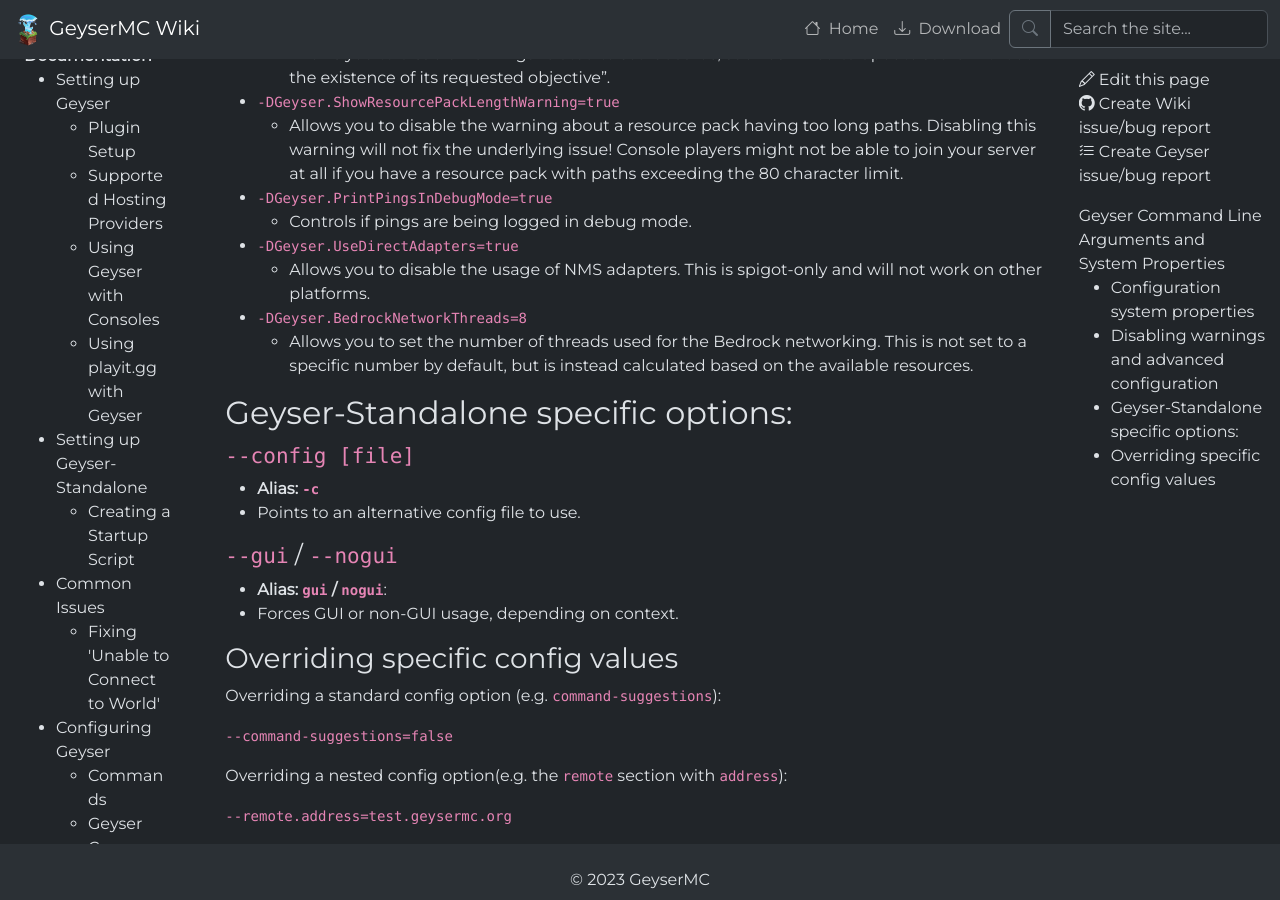
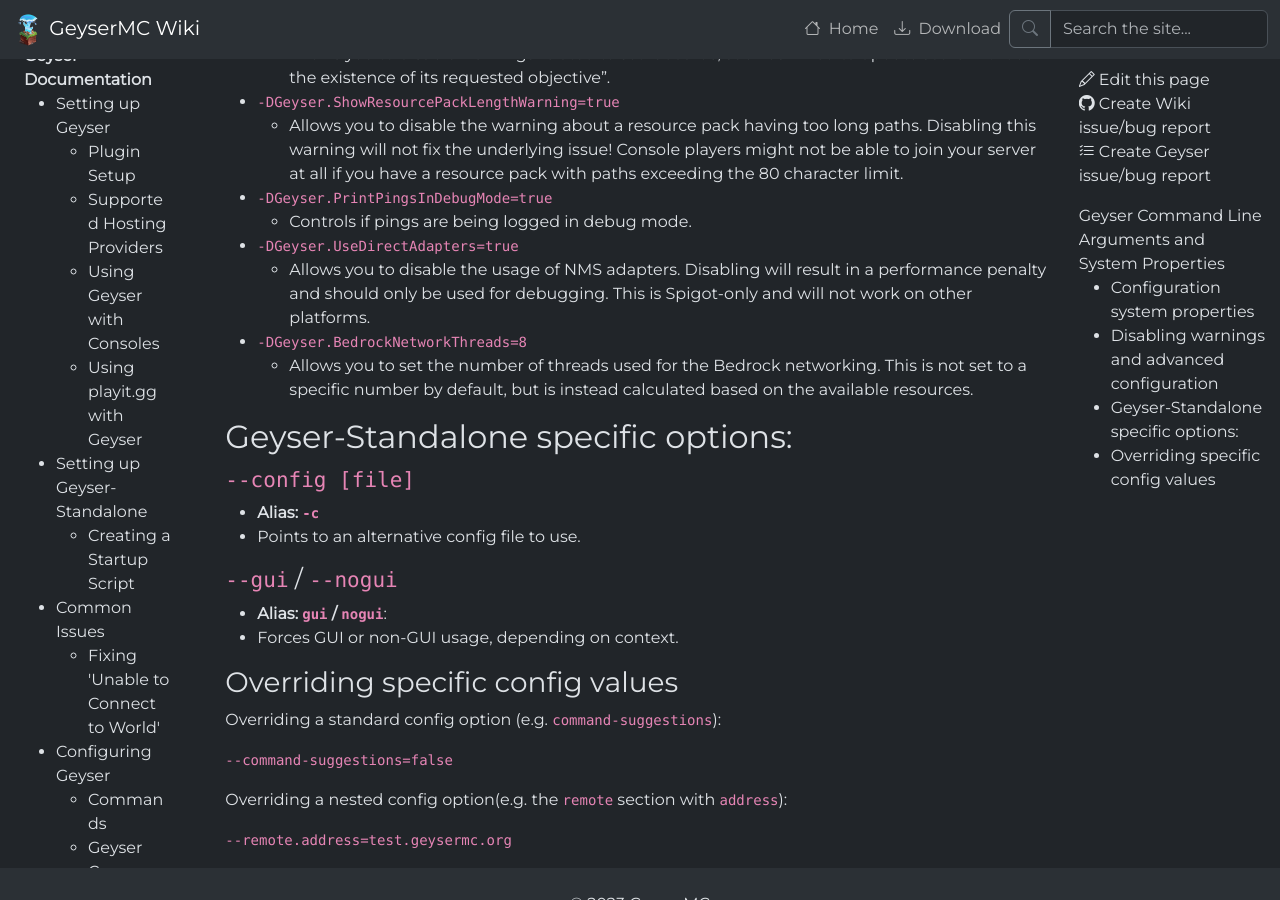
Before and after one commit to GeyserMC/GeyserWiki, a Jekyll site: the page built from _docs/geyser/geyser-command-line-arguments-and-system-properties.md, in a window 1280 px wide and 900 px high, scrolled down 970 px. Built offline with Jekyll 4.4.1, drawn with Linux system fonts in a browser that asks for light colours.

Commit message:
nms good dont disable

````diff
--- a/_docs/geyser/geyser-command-line-arguments-and-system-properties.md
+++ b/_docs/geyser/geyser-command-line-arguments-and-system-properties.md
@@ -41,7 +41,8 @@
 - ```-DGeyser.PrintPingsInDebugMode=true```
   - Controls if pings are being logged in debug mode.
 - ```-DGeyser.UseDirectAdapters=true```
-  - Allows you to disable the usage of NMS adapters. This is spigot-only and will not work on other platforms.
+  - Allows you to disable the usage of NMS adapters. Disabling will result in a performance penalty and should only be used for debugging.
+  This is Spigot-only and will not work on other platforms.
 - ```-DGeyser.BedrockNetworkThreads=8```
   - Allows you to set the number of threads used for the Bedrock networking. This is not set to a specific number by default, but is instead calculated based on the available resources.
 
````
